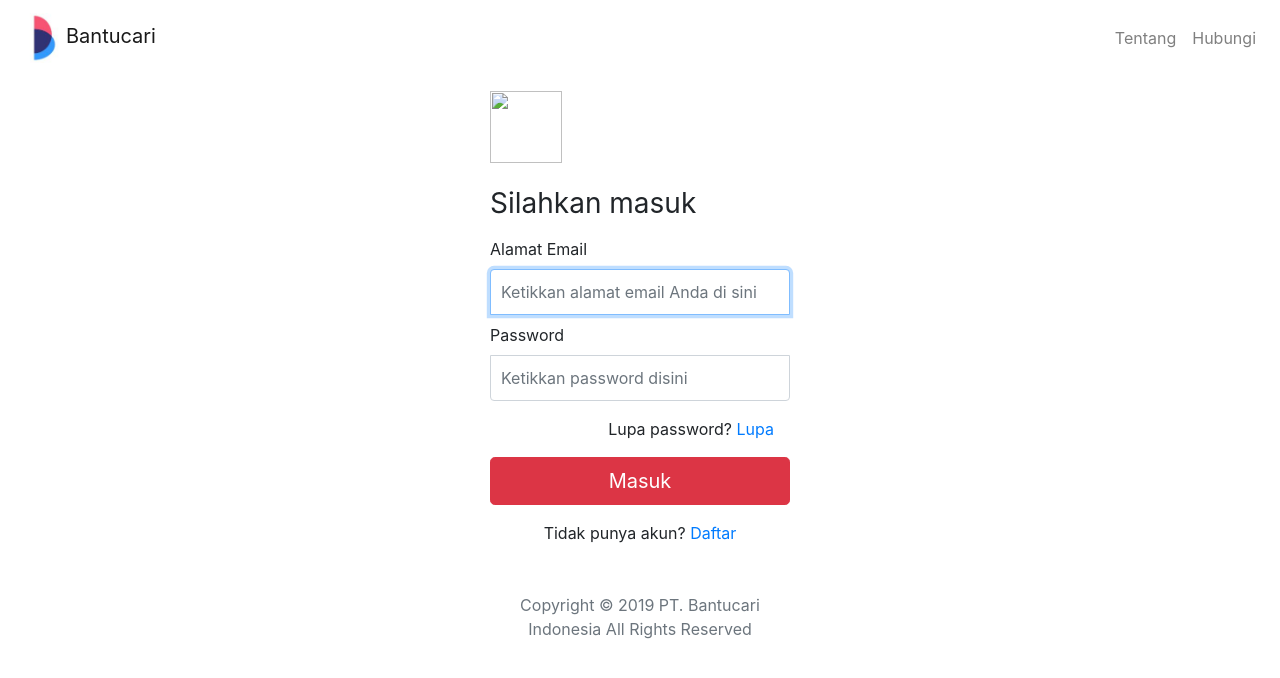
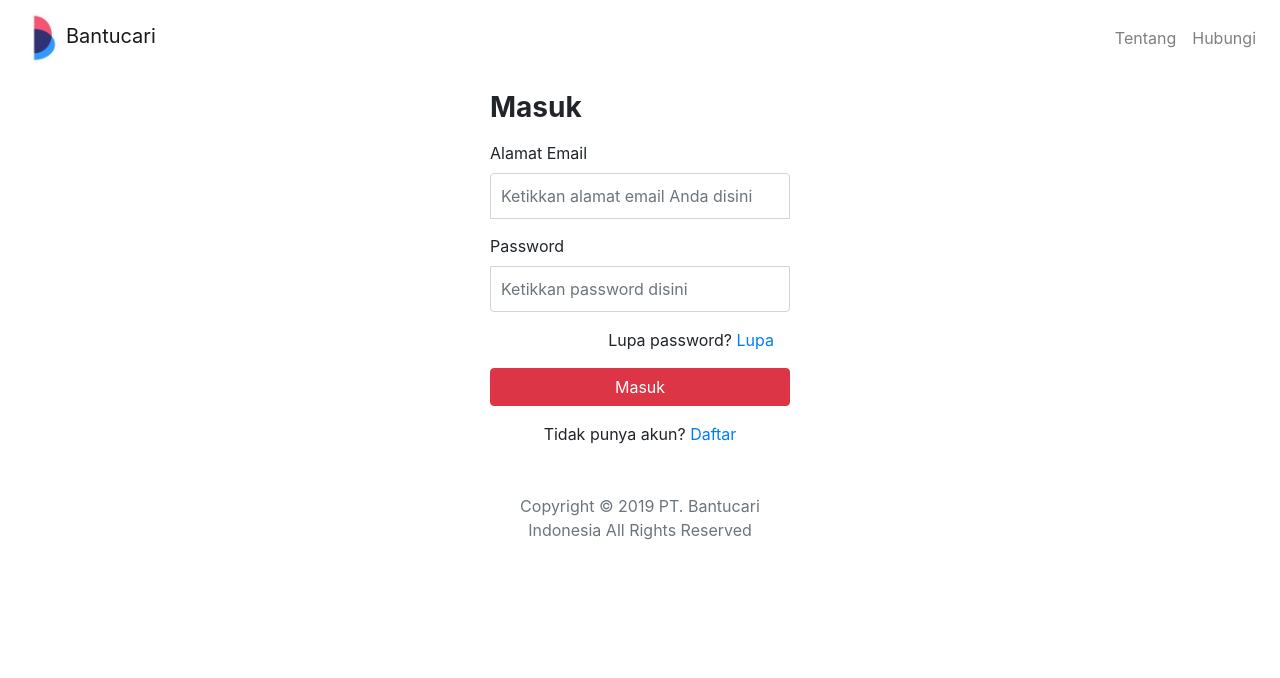
Before and after one commit to habib-ada/bantucari, a plain HTML site: page login.html in a window 1280 px wide. Drawn offline with Linux system fonts and the light colour scheme.

Commit message:
perbaiki form

```diff
--- a/login.html
+++ b/login.html
@@ -76,39 +76,34 @@
       </div>
     </header>
     <form class="form-signin">
-      <img
-        class="mb-4"
-        src="/docs/4.2/assets/brand/bootstrap-solid.svg"
-        alt=""
-        width="72"
-        height="72"
-      />
-      <h1 class="h3 mb-3 font-weight-normal">Silahkan masuk</h1>
-      <label for="inputEmail">Alamat Email</label>
+      <h1 class="h3 mb-3 font-weight-bold">Masuk</h1>
+      <div class="form-group">
+        <label for="exampleInputEmail1">Alamat Email</label>
         <input
           type="email"
-        id="inputEmail"
-        class="form-control mb-2"
-        placeholder="Ketikkan alamat email Anda di sini"
-        required=""
-        autofocus=""
+          class="form-control"
+          id="exampleInputEmail1"
+          aria-describedby="emailHelp"
+          placeholder="Ketikkan alamat email Anda disini"
         />
-      <label for="inputPassword">Password</label>
+      </div>
+      <div class="form-group">
+        <label for="exampleInputPassword1">Password</label>
         <input
           type="password"
-        id="inputPassword"
           class="form-control"
+          id="exampleInputPassword1"
           placeholder="Ketikkan password disini"
-        required=""
         />
         <p class="m-3 text-right">Lupa password? <a href="#">Lupa</a></p>
-      <button class="btn btn-lg btn-danger btn-block" type="submit">
-        Masuk
-      </button>
-      <p class="m-3 text-center">Tidak punya akun? <a href="#">Daftar</a></p>
+        <button type="submit" class="btn btn-danger btn-block">Masuk</button>
+        <p class="m-3 text-center">
+          Tidak punya akun? <a href="register.html">Daftar</a>
+        </p>
         <p class="mt-5 mb-3 text-muted text-center">
           Copyright © 2019 PT. Bantucari Indonesia All Rights Reserved
         </p>
+      </div>
     </form>
     <script
       type="text/javascript"
```
Also changed, not shown: register.html (+8 -6 lines). Lines whose indentation alone changed are shown as unchanged.
